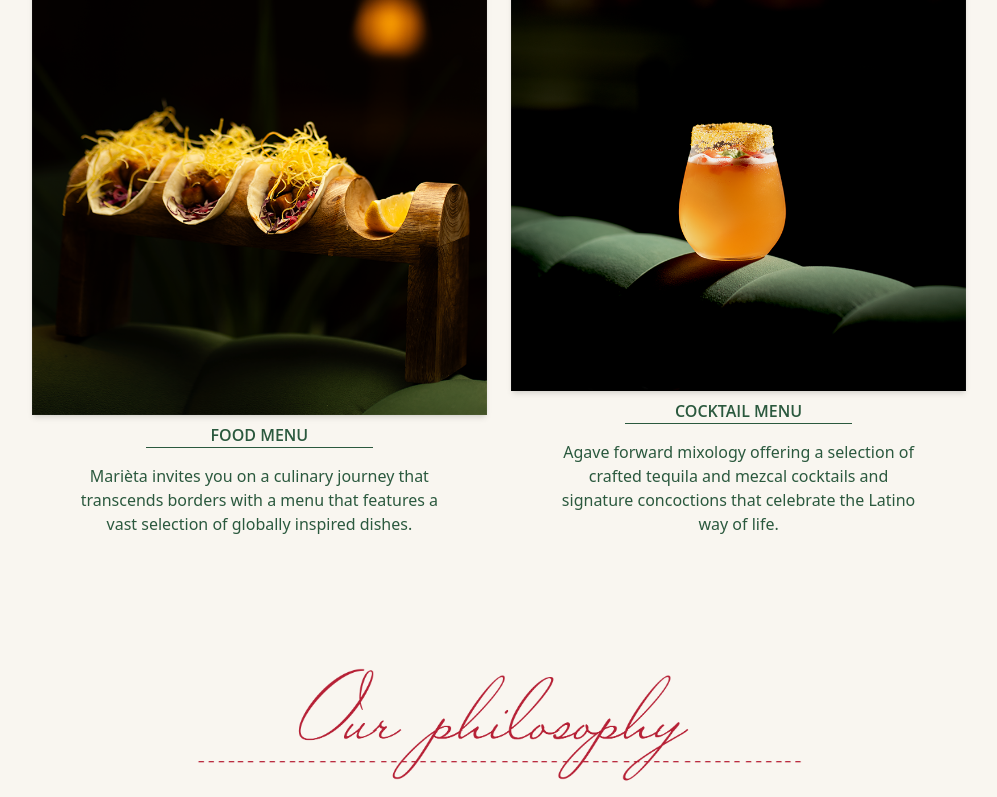
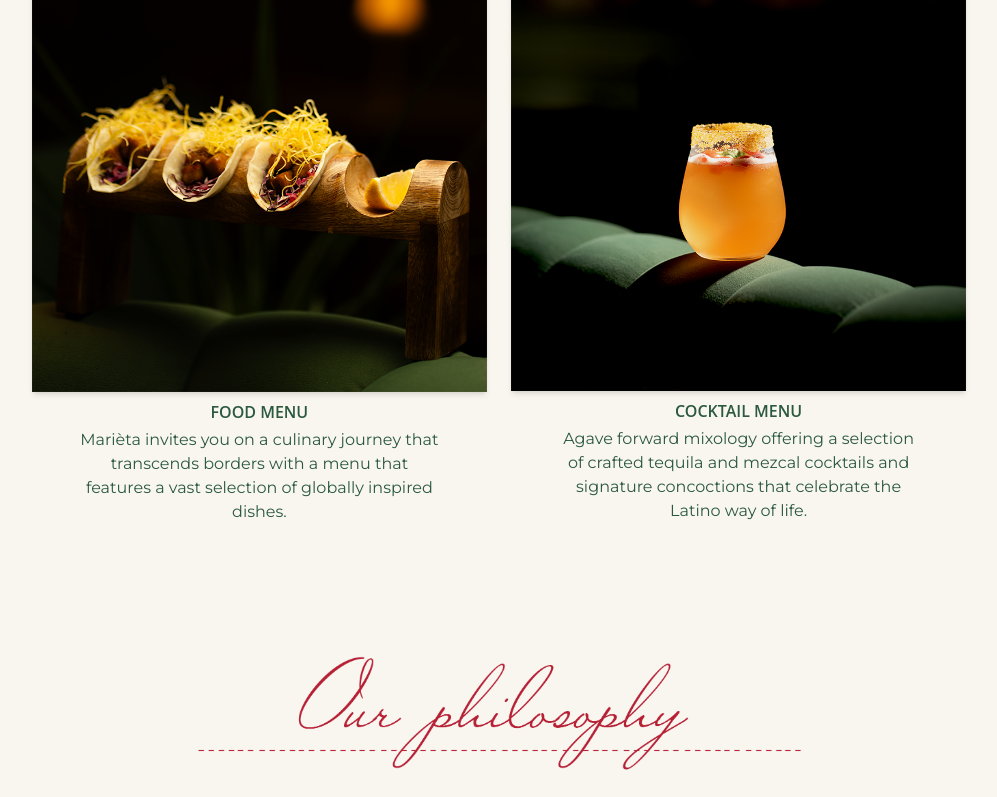
Before and after one commit to Ninecamp/marieta-frontend, a React (Vite) app: page / in a window 1280 px wide. Shown: the part 1262-2059 px from the top of the page, without its empty margins (141-1138 px from the left). Built offline with nearby package versions, Linux system fonts and the light colour scheme; a web font is replaced by a local one.

Commit message:
minor updates

```diff
--- a/src/components/Contact.jsx
+++ b/src/components/Contact.jsx
@@ -2,7 +2,7 @@ import React from 'react';
 
 const Contact = () => {
   return (
-    <div className=" mt-0 pb-16 bg-white" >
+    <div className=" mt-0 pb-16 bg-white font-montserrat" >
       <div className="container mx-auto max-w-full">
         <div className="mb-10 mx-auto">
           <img
--- a/src/components/OurStory.jsx
+++ b/src/components/OurStory.jsx
@@ -2,7 +2,7 @@ import React from 'react';
 
 const OurStory = () => {
   return (
-    <div className="bg-[#f9f6f0] px-8 py-16 flex flex-col justify-center items-center">
+    <div className="bg-[#f9f6f0] px-8 py-16 flex flex-col justify-center items-center font-montserrat">
       <div className="text-center mb-12">
         <img
           src="/png/OurStory.png"
@@ -24,7 +24,7 @@ const OurStory = () => {
             className=" shadow-md mx-auto"
             />
             <p className="text-base font-semibold text-[#2b593e] mt-2" style={{ fontFamily: "'Open Sans', sans-serif" }}>FOOD MENU</p>
-            <hr className="w-[50%] mx-auto border-1 mb-4 border-[#2b593e]" />
+            {/* <hr className="w-[50%] mx-auto border-1 mb-4 border-[#2b593e]" /> */}
             <p className="text-md text-[#2b593e] max-w-[80%] mx-auto mt-1">
             Marièta invites you on a culinary journey that transcends borders with a menu that features
             a vast selection of globally inspired dishes.
@@ -38,7 +38,7 @@ const OurStory = () => {
             className="shadow-md mx-auto"
             />
             <p className="text-base font-semibold text-[#2b593e] mt-2" style={{ fontFamily: "'Open Sans', sans-serif" }}>COCKTAIL MENU</p>
-            <hr className="w-[50%] mx-auto border-1 mb-4 border-[#2b593e]" />
+            {/* <hr className="w-[50%] mx-auto border-1 mb-4 border-[#2b593e]" /> */}
             <p className="text-md text-[#2b593e] max-w-[80%] mx-auto mt-1">
             Agave forward mixology offering a selection of crafted tequila and mezcal cocktails and
             signature concoctions that celebrate the Latino way of life.
```
